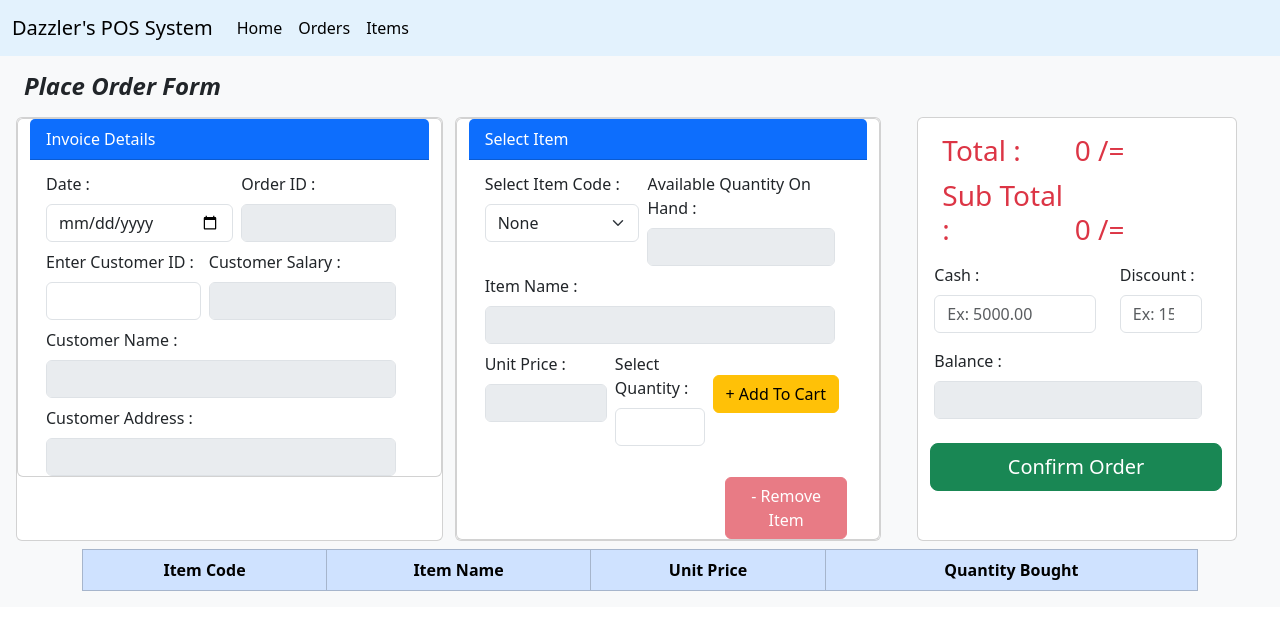
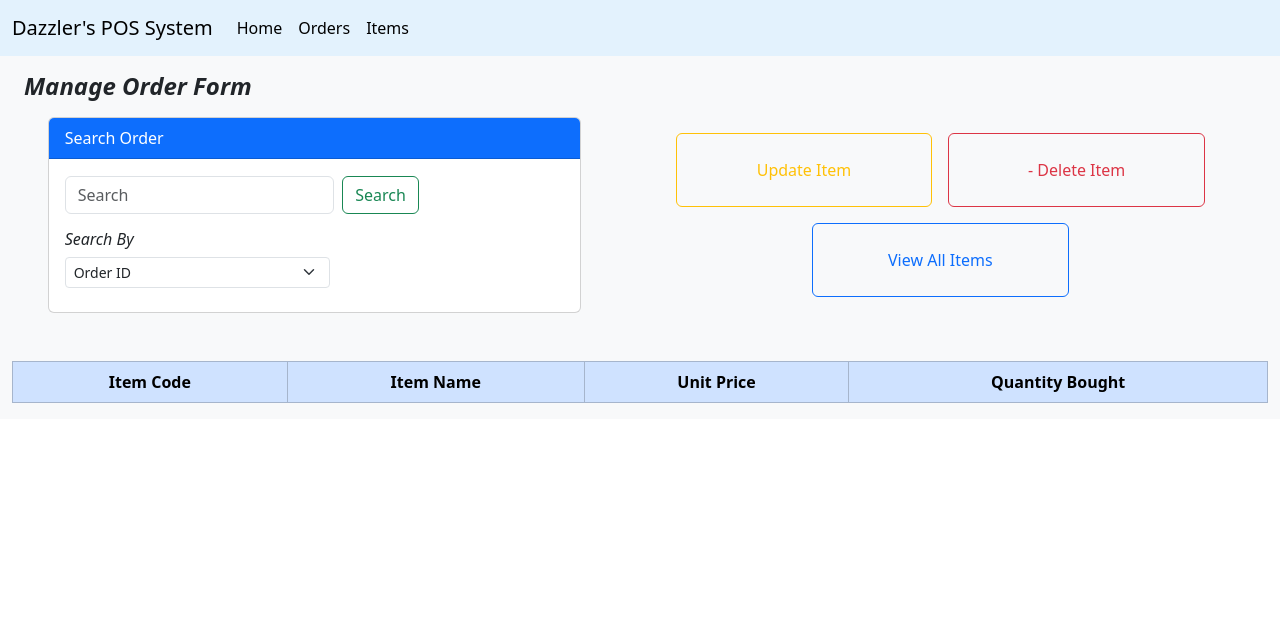
Before and after one commit to Dazzler123/POS-Application-MERN, a React (Create React App) app in the folder pos-frontend/: page / in a window 1280 px wide. Shown: the top 630 px of the page. Built offline with nearby package versions, Linux system fonts and the light colour scheme.

Commit message:
Manage order form added

```diff
--- a/pos-frontend/src/App.js
+++ b/pos-frontend/src/App.js
@@ -5,6 +5,7 @@ import 'bootstrap/dist/css/bootstrap.min.css';
 import CustomerForm from "./component/customer/CustomerForm";
 import ItemForm from "./component/item/ItemForm";
 import PlaceOrderForm from "./component/place-order/PlaceOrderForm";
+import ManageOrderForm from "./component/manage-order/ManageOrderForm";
 
 function App() {
   return (
@@ -12,7 +13,8 @@ function App() {
           {/*<DashboardForm/>*/}
           {/*<CustomerForm/>*/}
           {/*<ItemForm/>*/}
-          <PlaceOrderForm/>
+          {/*<PlaceOrderForm/>*/}
+          <ManageOrderForm/>
       </>
   );
 }
--- /dev/null
+++ b/pos-frontend/src/component/manage-order/ManageOrderForm.jsx
@@ -0,0 +1,138 @@
+import React, {useState} from 'react';
+import {Card, Form, Button, Table} from 'react-bootstrap';
+import NavbarHeader from "../NavbarHeader";
+import AddItemModel from "../item/AddItemModel";
+import UpdateItemModel from "../item/UpdateItemModal";
+import DeleteItemModel from "../item/DeleteItemModel";
+import {showAlert} from "../Alerts";
+import {loadAllItems, searchItemById} from "../controller/ItemFormController";
+
+const ManageOrderForm = () => {
+    const [tableData, setTableData] = useState([]);
+    const [isDataLoaded, setIsDataLoaded] = useState(false);
+    const [selectedRowData, setSelectedRowData] = useState(null); // State to store the data of the clicked row
+    const [searchItemID, setSearchItemID] = useState(""); // State to hold the entered customer ID
+
+    // Function to handle "Load All Items" button click
+    const handleLoadAllItems = () => {
+        loadAllItems(setTableData);
+        setIsDataLoaded(true);
+    };
+
+    // Function to handle row click event
+    const handleRowClick = (rowData) => {
+        console.log(rowData)
+        setSelectedRowData(rowData);
+    };
+
+    // Function to handle search button click
+    const handleSearchItem = () => {
+        if (searchItemID.trim() !== "") {
+            searchItemById(searchItemID)
+                .then((itemData) => {
+                    console.log(itemData)
+                    // Add the fetched item data to the tableData state to display it as a row
+                    setTableData([itemData]);
+                    setIsDataLoaded(true); // Set isDataLoaded to true to display the table
+                    //trigger alert
+                    showAlert("center", "info", "Item found!");
+                })
+                .catch((error) => {
+                    console.error("Error fetching item:", error);
+                    //trigger alert
+                    showAlert("center", "error", "Invalid item code, No such item found!");
+                });
+        }
+    };
+
+    // Function to handle enter key press in the search text field
+    const handleEnterKeyPress = (event) => {
+        if (event.key === "Enter") {
+            handleSearchItem();
+        }
+    };
+
+    return (
+        <>
+            {/* Header */}
+            <NavbarHeader/>
+
+            {/* Item form */}
+            <main id="item_main_container"
+                  className="container-fluid bg-light row me-0 pe-0 ms-0 mt-5 ps-0 justify-content-around">
+                {/* Heading */}
+                <h4 className="fw-semibold fst-italic col-12 pt-4 pb-2 ps-4">Manage Order Form</h4>
+
+                {/* Search order */}
+                <Card className="container card ps-0 pe-0 col-md-5 ms-3 row col-sm-12">
+                    <Card.Header className="bg-primary text-white">Search Order</Card.Header>
+                    <Card.Body className="border-0 p-0">
+                        <div style={{marginTop: '17px'}} className="d-flex col-8 ms-3" role="search">
+                            <Form.Control id="txt_Search_Item_Code" className="me-2" type="search" placeholder="Search"
+                                          aria-label="Search" value={searchItemID}
+                                          onChange={(e) => setSearchItemID(e.target.value)}
+                                          onKeyPress={handleEnterKeyPress} // Call the handleSearchItem function on
+                                // enter key press
+                            />
+                            <Button id="btn_Search_Item" variant="outline-success" type="submit"
+                                    onClick={handleSearchItem} // Call the handleSearchCustomer function on button click
+                            >
+                                Search
+                            </Button>
+                        </div>
+                        <h6 className="fst-italic fw-normal col-4 ms-3" style={{paddingTop: '16px'}}>
+                            Search By
+                        </h6>
+                        <Form.Select className="form-select form-select-sm col-8 ms-3 w-50 mb-4" s
+                                     tyle={{marginBottom: '18px'}} aria-label=".form-select-sm example">
+                            <option selected>Order ID</option>
+                            <option value="1">Date</option>
+                        </Form.Select>
+                    </Card.Body>
+                </Card>
+
+                {/* CRUD buttons */}
+                <div className="container row col-md-6 gap-3 mt-3 mb-3 justify-content-center col-sm-12">
+                    {/*update item button with model*/}
+                    <UpdateItemModel rowData={selectedRowData}/>
+                    {/*delete item button with model*/}
+                    <DeleteItemModel rowData={selectedRowData}/>
+                    <Button onClick={handleLoadAllItems} id="btn_Get_All_Items" type="button" variant="outline-primary"
+                            className="col-5">
+                        View All Items
+                    </Button>
+                </div>
+
+                {/* Item details table */}
+                <div className="container mt-5 justify-content-center col-md-12 col-sm-12">
+                    <Table hover bordered>
+                        <thead className="table-primary">
+                        <tr>
+                            <th className="text-center">Item Code</th>
+                            <th className="text-center">Item Name</th>
+                            <th className="text-center">Unit Price</th>
+                            <th className="text-center">Quantity Bought</th>
+                        </tr>
+                        </thead>
+                        {isDataLoaded && (
+                            <tbody>
+                            {tableData.map((item) => (
+                                <tr key={item.objectId}
+                                    onClick={() => handleRowClick(item)} // Call the handleRowClick function on row click
+                                >
+                                    <td>{item.item_code}</td>
+                                    <td>{item.item_name}</td>
+                                    <td>{item.unit_price}</td>
+                                    <td>{item.qty_on_hand}</td>
+                                </tr>
+                            ))}
+                            </tbody>
+                        )}
+                    </Table>
+                </div>
+            </main>
+        </>
+    );
+};
+
+export default ManageOrderForm;
```
